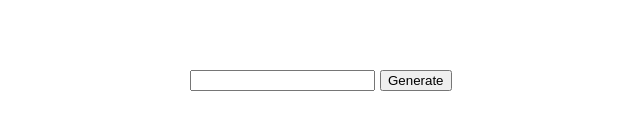
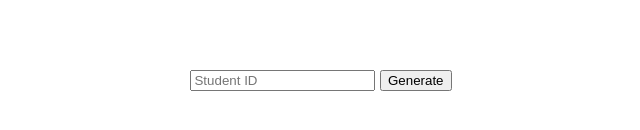
Before and after one commit to 360ied/autoqrlmao, a plain HTML site: page index.html in a window 1280 px wide. Shown: the part 328-458 px from the top of the page, 319-959 px from the left. Drawn offline with Linux system fonts and the light colour scheme.

Commit message:
add placeholder to input field

```diff
--- a/index.html
+++ b/index.html
@@ -22,7 +22,7 @@
     </div>
     <div id="input-div">
       <form id="input-form">
-        <input type="text" id="student-id-input" name="student-id" required />
+        <input type="text" id="student-id-input" name="student-id" placeholder="Student ID" required />
         <button>Generate</button>
       </form>
     </div>
```
